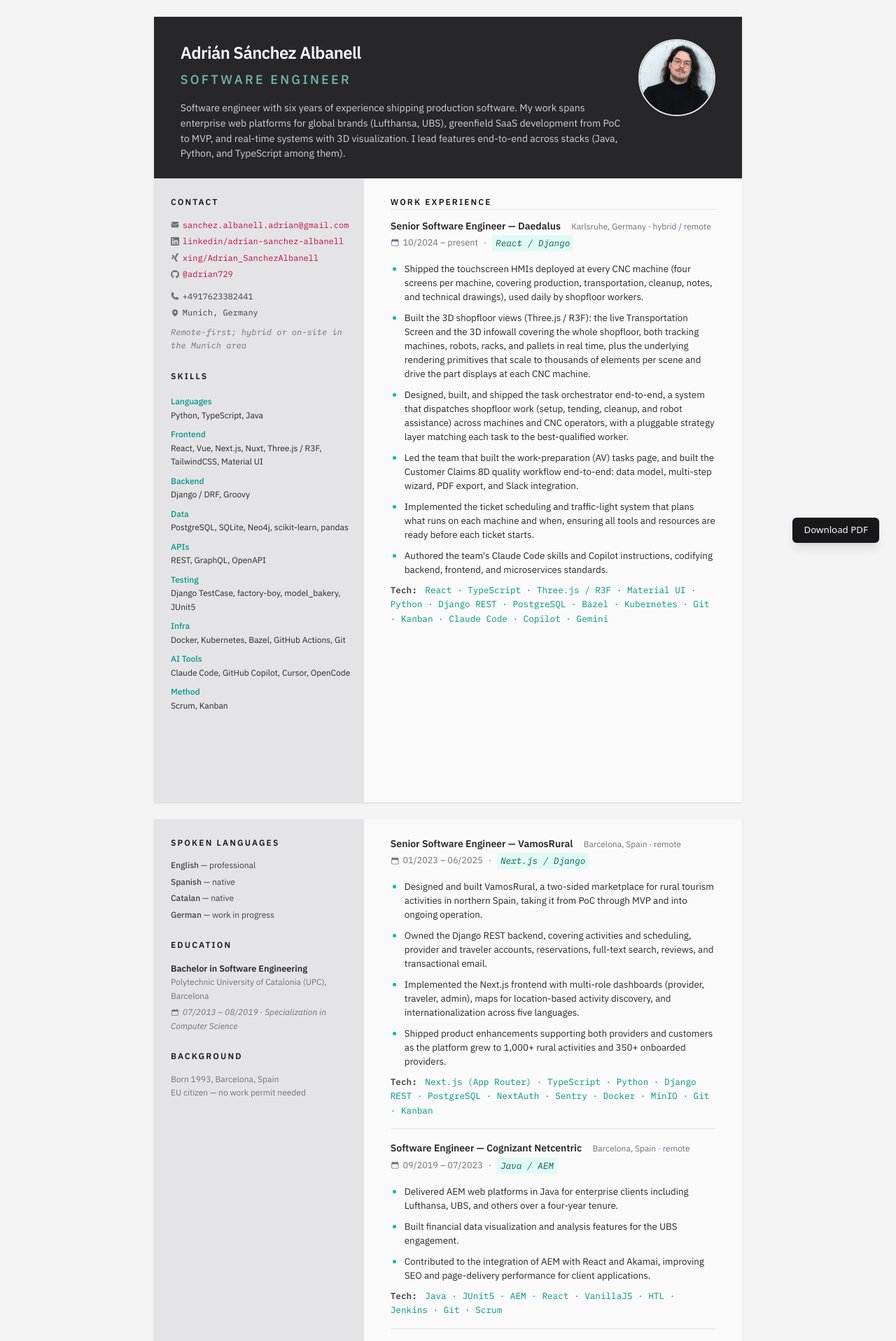
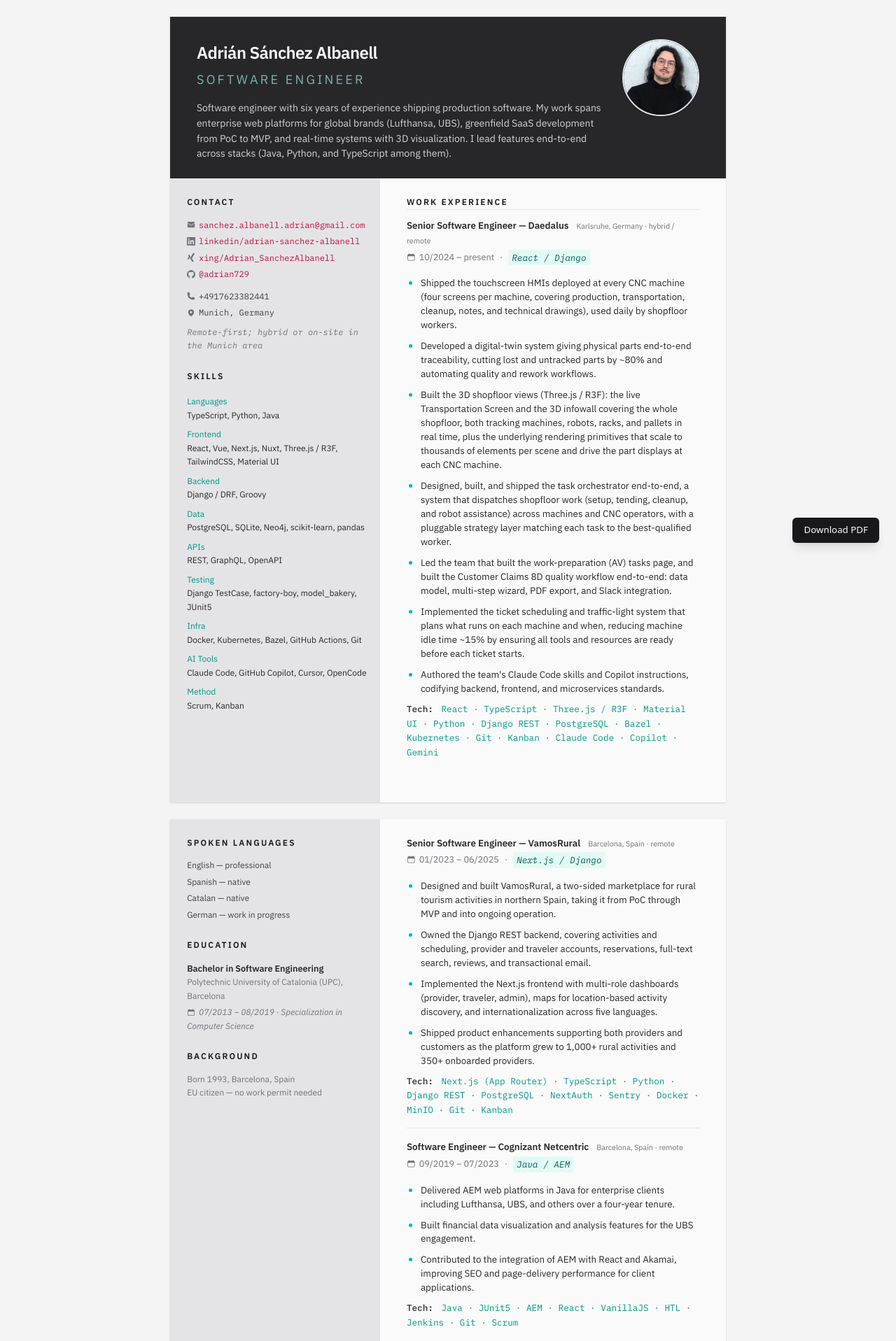
Before and after one commit to adrian729/sanchez.albanell.adrian, a FastAPI app: page / in a window 1280 px wide. Shown: the top 1917 px of the page at 70% size. Run offline with FastAPI, Linux system fonts and the light colour scheme.

Commit message:
small updates

```diff
--- a/static/cv.css
+++ b/static/cv.css
@@ -72,14 +72,28 @@ button, input:where([type="button"], [type="reset"], [type="submit"]) { appearan
 @font-face {
   font-family: "IBM Plex Sans";
   font-style: normal;
-  font-weight: 400 600;
+  font-weight: 400;
+  font-display: swap;
+  src: url("fonts/IBMPlexSans.woff2") format("woff2");
+}
+@font-face {
+  font-family: "IBM Plex Sans";
+  font-style: normal;
+  font-weight: 600;
   font-display: swap;
   src: url("fonts/IBMPlexSans.woff2") format("woff2");
 }
 @font-face {
   font-family: "IBM Plex Sans";
   font-style: italic;
-  font-weight: 400 600;
+  font-weight: 400;
+  font-display: swap;
+  src: url("fonts/IBMPlexSans-Italic.woff2") format("woff2");
+}
+@font-face {
+  font-family: "IBM Plex Sans";
+  font-style: italic;
+  font-weight: 600;
   font-display: swap;
   src: url("fonts/IBMPlexSans-Italic.woff2") format("woff2");
 }
@@ -104,7 +118,7 @@ button, input:where([type="button"], [type="reset"], [type="submit"]) { appearan
   font-display: swap;
   src: url("fonts/IBMPlexMono-SemiBold.woff2") format("woff2");
 }
-.cv-page { margin-left: auto; margin-right: auto; margin-top: calc(var(--spacing) * 6); margin-bottom: calc(var(--spacing) * 6); min-height: 29.7cm; max-width: 840px; font-family: var(--font-cv-sans); font-size: 10.5pt; --tw-leading: var(--leading-relaxed); line-height: var(--leading-relaxed); color: var(--color-cv-ink); --tw-shadow: 0 1px 3px 0 var(--tw-shadow-color, rgb(0 0 0 / 0.1)), 0 1px 2px -1px var(--tw-shadow-color, rgb(0 0 0 / 0.1)); box-shadow: var(--tw-inset-shadow), var(--tw-inset-ring-shadow), var(--tw-ring-offset-shadow), var(--tw-ring-shadow), var(--tw-shadow); }
+.cv-page { margin-left: auto; margin-right: auto; margin-top: calc(var(--spacing) * 6); margin-bottom: calc(var(--spacing) * 6); min-height: 29.7cm; max-width: 21cm; font-family: var(--font-cv-sans); font-size: 10.5pt; --tw-leading: var(--leading-relaxed); line-height: var(--leading-relaxed); color: var(--color-cv-ink); --tw-shadow: 0 1px 3px 0 var(--tw-shadow-color, rgb(0 0 0 / 0.1)), 0 1px 2px -1px var(--tw-shadow-color, rgb(0 0 0 / 0.1)); box-shadow: var(--tw-inset-shadow), var(--tw-inset-ring-shadow), var(--tw-ring-offset-shadow), var(--tw-ring-shadow), var(--tw-shadow); }
 @media print { .cv-page { margin-top: calc(var(--spacing) * 0); margin-bottom: calc(var(--spacing) * 0); } }
 @media print { .cv-page { max-width: none; } }
 @media print { .cv-page { --tw-shadow: 0 0 #0000; box-shadow: var(--tw-inset-shadow), var(--tw-inset-ring-shadow), var(--tw-ring-offset-shadow), var(--tw-ring-shadow), var(--tw-shadow); } }
@@ -132,8 +146,8 @@ button, input:where([type="button"], [type="reset"], [type="submit"]) { appearan
 .cv-card { break-inside: avoid; }
 .cv-card + .cv-card { margin-top: calc(var(--spacing) * 4); border-top-style: var(--tw-border-style); border-top-width: 1px; border-color: var(--color-cv-rule); padding-top: calc(var(--spacing) * 4); }
 .cv-card-head { margin-bottom: calc(var(--spacing) * 3); }
-.cv-role { font-size: 10.5pt; --tw-font-weight: var(--font-weight-semibold); font-weight: var(--font-weight-semibold); color: var(--color-cv-ink); }
-.cv-role-location { margin-left: calc(var(--spacing) * 3); font-size: 9pt; --tw-font-weight: var(--font-weight-normal); font-weight: var(--font-weight-normal); color: var(--color-cv-muted); }
+.cv-role { font-size: 10pt; --tw-font-weight: var(--font-weight-semibold); font-weight: var(--font-weight-semibold); color: var(--color-cv-ink); }
+.cv-role-location { margin-left: calc(var(--spacing) * 2); font-size: 8pt; --tw-font-weight: var(--font-weight-normal); font-weight: var(--font-weight-normal); color: var(--color-cv-muted); }
 .cv-meta { margin-top: calc(var(--spacing) * 0.5); display: flex; flex-wrap: wrap; column-gap: calc(var(--spacing) * 2); font-size: 9.5pt; color: var(--color-cv-muted); }
 .cv-meta-tag { background-color: rgba(203, 251, 241, 0.5); }
 .cv-meta-tag { padding-left: calc(var(--spacing) * 1.25); padding-right: calc(var(--spacing) * 1.25); padding-top: calc(var(--spacing) * 0.25); padding-bottom: calc(var(--spacing) * 0.25); font-family: var(--font-cv-mono); color: var(--color-teal-800); font-style: italic; }
--- a/templates/cv.html
+++ b/templates/cv.html
@@ -46,7 +46,7 @@
 
       <section>
         <h2 class="cv-section-title">Skills</h2>
-        <div class="cv-skill-row"><span class="cv-skill-label">Languages</span><span>Python, TypeScript, Java</span></div>
+        <div class="cv-skill-row"><span class="cv-skill-label">Languages</span><span>TypeScript, Python, Java</span></div>
         <div class="cv-skill-row"><span class="cv-skill-label">Frontend</span><span>React, Vue, Next.js, Nuxt, Three.js / R3F, TailwindCSS, Material UI</span></div>
         <div class="cv-skill-row"><span class="cv-skill-label">Backend</span><span>Django / DRF, Groovy</span></div>
         <div class="cv-skill-row"><span class="cv-skill-label">Data</span><span>PostgreSQL, SQLite, Neo4j, scikit-learn, pandas</span></div>
@@ -75,10 +75,11 @@
           </header>
           <ul class="cv-bullets">
             <li>Shipped the touchscreen HMIs deployed at every CNC machine (four screens per machine, covering production, transportation, cleanup, notes, and technical drawings), used daily by shopfloor workers.</li>
+            <li>Developed a digital-twin system giving physical parts end-to-end traceability, cutting lost and untracked parts by ~80% and automating quality and rework workflows.</li>
             <li>Built the 3D shopfloor views (Three.js / R3F): the live Transportation Screen and the 3D infowall covering the whole shopfloor, both tracking machines, robots, racks, and pallets in real time, plus the underlying rendering primitives that scale to thousands of elements per scene and drive the part displays at each CNC machine.</li>
             <li>Designed, built, and shipped the task orchestrator end-to-end, a system that dispatches shopfloor work (setup, tending, cleanup, and robot assistance) across machines and CNC operators, with a pluggable strategy layer matching each task to the best-qualified worker.</li>
             <li>Led the team that built the work-preparation (AV) tasks page, and built the Customer Claims 8D quality workflow end-to-end: data model, multi-step wizard, PDF export, and Slack integration.</li>
-            <li>Implemented the ticket scheduling and traffic-light system that plans what runs on each machine and when, ensuring all tools and resources are ready before each ticket starts.</li>
+            <li>Implemented the ticket scheduling and traffic-light system that plans what runs on each machine and when, reducing machine idle time ~15% by ensuring all tools and resources are ready before each ticket starts.</li>
             <li>Authored the team's Claude Code skills and Copilot instructions, codifying backend, frontend, and microservices standards.</li>
           </ul>
           <p class="cv-tech">
@@ -202,8 +203,9 @@
     <aside class="cv-sidebar">
 
       <section>
-        <h2 class="cv-section-title">Personal Tech Projects</h2>
+        <h2 class="cv-section-title">Personal Learning</h2>
         <ul class="cv-contact-list">
+          <li><span class="font-medium">Rust</span> — Bevy, Leptos</li>
           <li><span class="font-medium">Lua</span> — Neovim, Love2D</li>
           <li><span class="font-medium">JUCE</span> — audio plugin framework for C++</li>
           <li><span class="font-medium">Godot</span> — GDScript / C#</li>
@@ -243,7 +245,7 @@
 
         <div class="mb-4">
           <p class="cv-role">Music</p>
-          <p class="text-[10pt] mt-1">I have been part of two bands as the bass player and always worked to keep improving myself and learning new things.</p>
+          <p class="text-[10pt] mt-1">I have been part of two bands as the bass player and always worked to keep improving myself and learning new things, most recently the transverse flute.</p>
           <ul class="cv-bullets">
             <li><span class="font-semibold">Empty Streets (2019 – 2023)</span> — Indie / Dream Pop / Shoegaze band. Performed on stage in bars, small venues, and a festival. Recorded two singles and an EP (<em>Northern Lights</em>).</li>
             <li><span class="font-semibold">VOID (2011 – 2019)</span> — Indie / alternative rock band. Performed on stage several times every year at small venues and festivals.</li>
```
Also changed, not shown: future/final_cv.md (+6 -4 lines), static/src/styles.css (+23 -5 lines).
